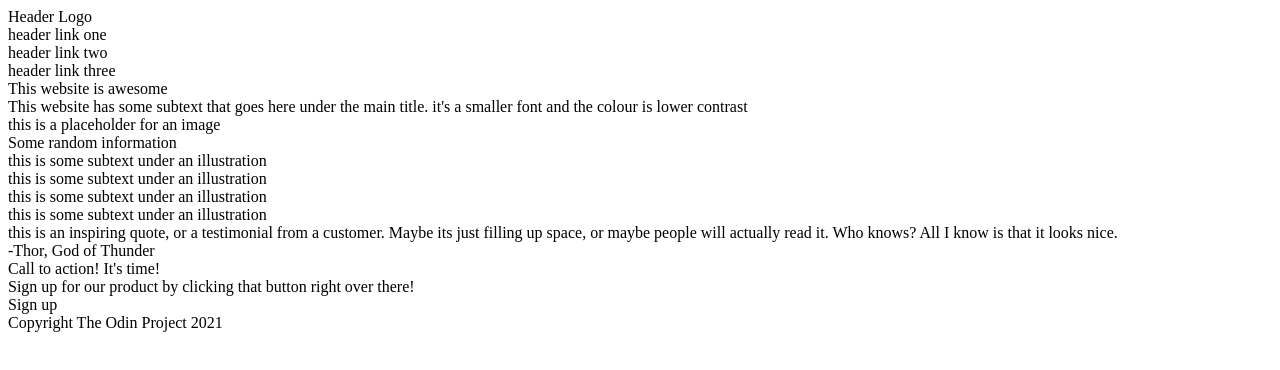
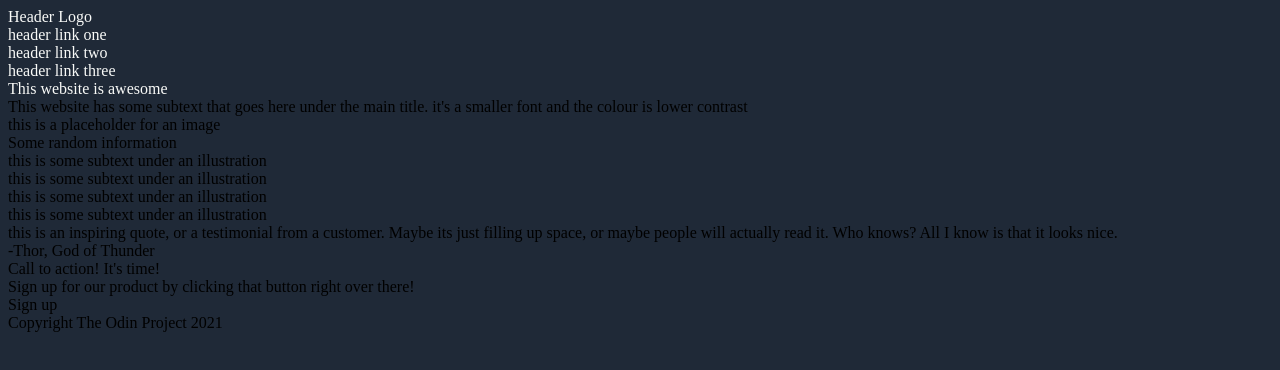
Before and after one commit to zacharymurphy/odin-landingpage, a plain HTML site: page index.html in a window 1280 px wide. Drawn offline with Linux system fonts and the light colour scheme.

Commit message:
added background colour and font colour to text

```diff
--- a/index.html
+++ b/index.html
@@ -1,13 +1,17 @@
 <!DOCTYPE html>
 <html lang="en">
-    <head>
-        <div> Header Logo </div>
-        <div> header link one</div>
-        <div> header link two</div>
-        <div> header link three</div>
+    <head class="header" >
+        <meta charset="UTF-8">
+        <link rel="stylesheet" href="style.css">
+        <div class="text">
+            <div> Header Logo </div>
+            <div> header link one</div>
+            <div> header link two</div>
+            <div> header link three</div>
+        </div>
     </head>
     <body>
-        <div> This website is awesome</div>
+        <div class="text"> This website is awesome</div>
         <div> This website has some subtext that goes here under the main title. it's
             a smaller font and the colour is lower contrast
         </div>
--- /dev/null
+++ b/style.css
@@ -0,0 +1,11 @@
+body{
+    background-color: #1f2937 ;
+}
+
+.header{
+    background-color: #1f2937;
+}
+
+.text{
+    color: #f9faf8;
+}
```
